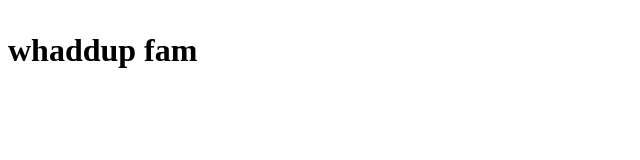
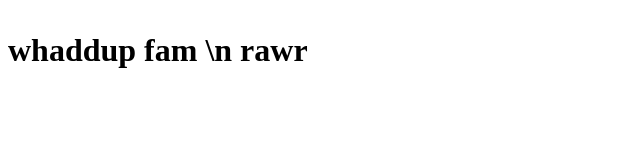
Before and after one commit to dawong15/dawong15.github.io, a plain HTML site: page index.html in a window 1280 px wide. Shown: the whole page, without its empty margins (0-640 px from the left). Drawn offline with Linux system fonts and the light colour scheme.

Commit message:
Update index.html

```diff
--- a/index.html
+++ b/index.html
@@ -2,6 +2,7 @@
 <html>
 <body>
 <h1><h1>
-<p>whaddup fam<p>
+<p>whaddup fam
+  \n rawr<p>
 <body>
 </html>
```
